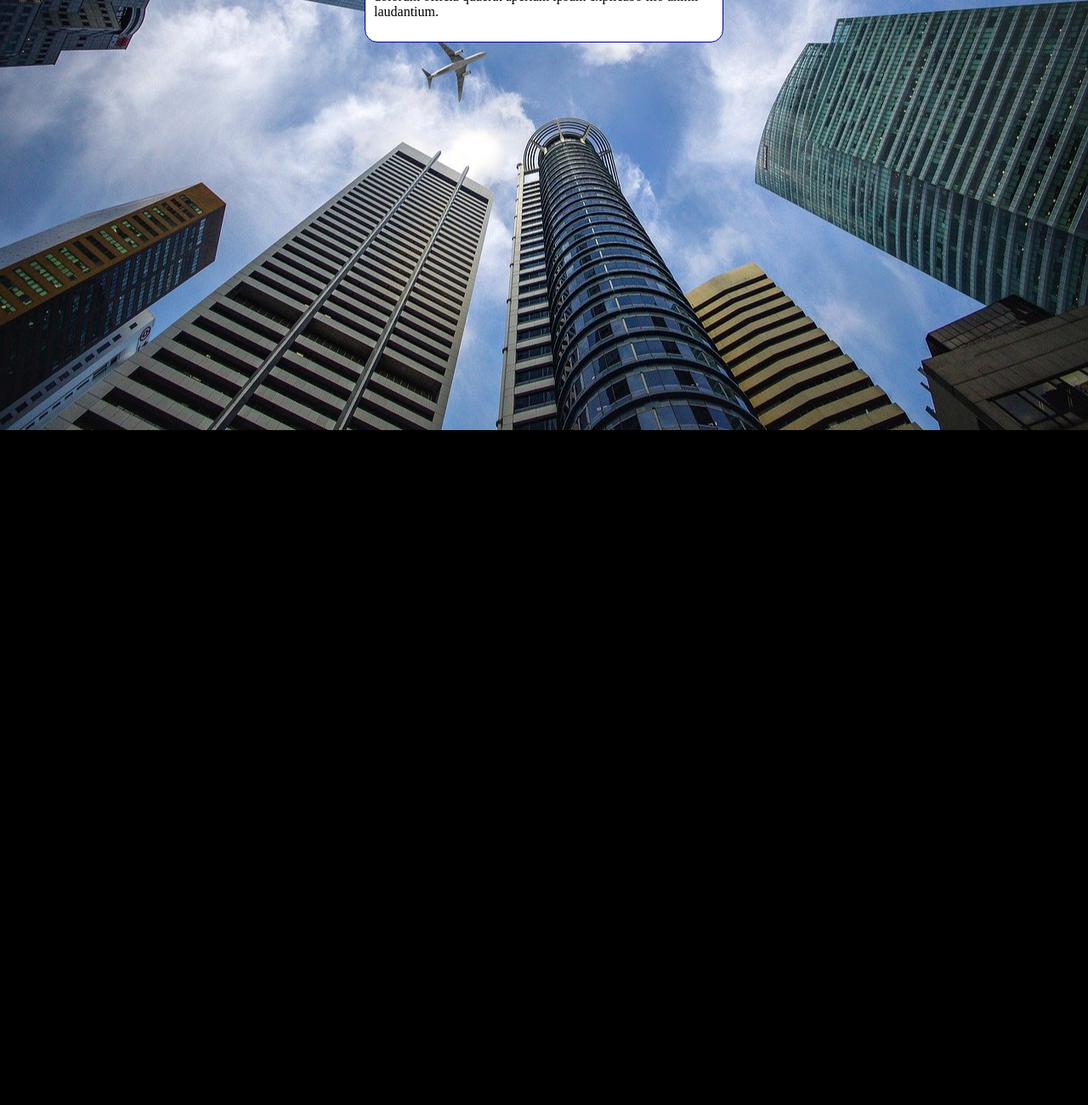
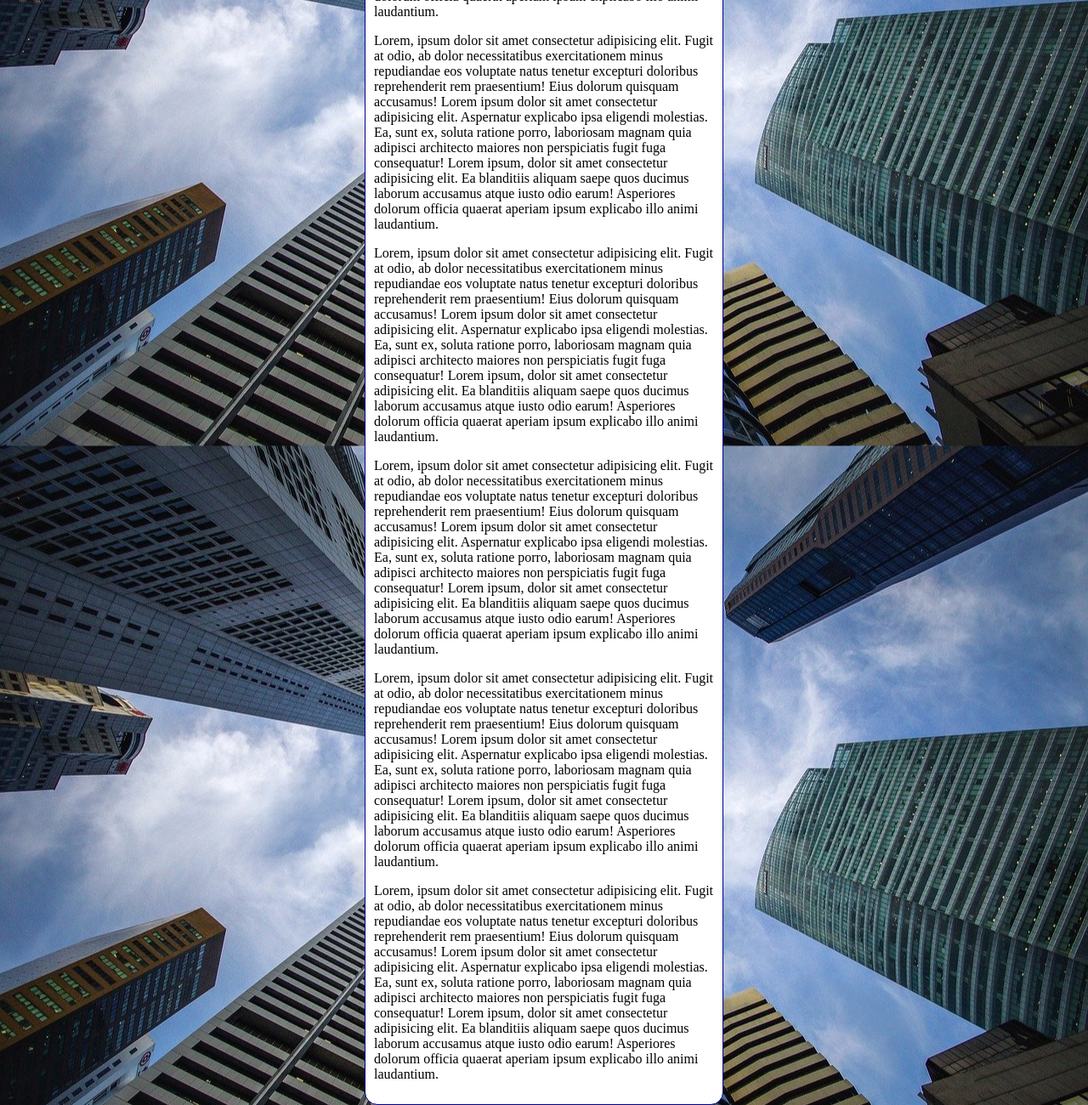
Before and after one commit to pedrofranca0/html-css, a plain HTML site: page exercicios/ex022/fundo006.html in a window 1280 px wide. Shown: the part 310-1610 px from the top of the page at 85% size. Before the commit the page ends 816 px from the top, so only its background shows below. Drawn offline with Linux system fonts and the light colour scheme.

Commit message:
adicionando conteúdo ao ex022

```diff
--- a/exercicios/ex022/fundo006.html
+++ b/exercicios/ex022/fundo006.html
@@ -10,7 +10,7 @@
             background-color: black;
             background-image: url('imagens/wallpaper002.jpg');
             background-position: center center;
-            background-repeat: no-repeat;
+            background-repeat: repeat-y;
             background-size: cover;
         }
 
@@ -28,6 +28,11 @@
     <main>
         <h1>Teste de Imagem de Fundo</h1>
         <p>Lorem, ipsum dolor sit amet consectetur adipisicing elit. Fugit at odio, ab dolor necessitatibus exercitationem minus repudiandae eos voluptate natus tenetur excepturi doloribus reprehenderit rem praesentium! Eius dolorum quisquam accusamus! Lorem ipsum dolor sit amet consectetur adipisicing elit. Aspernatur explicabo ipsa eligendi molestias. Ea, sunt ex, soluta ratione porro, laboriosam magnam quia adipisci architecto maiores non perspiciatis fugit fuga consequatur! Lorem ipsum, dolor sit amet consectetur adipisicing elit. Ea blanditiis aliquam saepe quos ducimus laborum accusamus atque iusto odio earum! Asperiores dolorum officia quaerat aperiam ipsum explicabo illo animi laudantium.</p>
+        <p>Lorem, ipsum dolor sit amet consectetur adipisicing elit. Fugit at odio, ab dolor necessitatibus exercitationem minus repudiandae eos voluptate natus tenetur excepturi doloribus reprehenderit rem praesentium! Eius dolorum quisquam accusamus! Lorem ipsum dolor sit amet consectetur adipisicing elit. Aspernatur explicabo ipsa eligendi molestias. Ea, sunt ex, soluta ratione porro, laboriosam magnam quia adipisci architecto maiores non perspiciatis fugit fuga consequatur! Lorem ipsum, dolor sit amet consectetur adipisicing elit. Ea blanditiis aliquam saepe quos ducimus laborum accusamus atque iusto odio earum! Asperiores dolorum officia quaerat aperiam ipsum explicabo illo animi laudantium.</p>
+        <p>Lorem, ipsum dolor sit amet consectetur adipisicing elit. Fugit at odio, ab dolor necessitatibus exercitationem minus repudiandae eos voluptate natus tenetur excepturi doloribus reprehenderit rem praesentium! Eius dolorum quisquam accusamus! Lorem ipsum dolor sit amet consectetur adipisicing elit. Aspernatur explicabo ipsa eligendi molestias. Ea, sunt ex, soluta ratione porro, laboriosam magnam quia adipisci architecto maiores non perspiciatis fugit fuga consequatur! Lorem ipsum, dolor sit amet consectetur adipisicing elit. Ea blanditiis aliquam saepe quos ducimus laborum accusamus atque iusto odio earum! Asperiores dolorum officia quaerat aperiam ipsum explicabo illo animi laudantium.</p>
+        <p>Lorem, ipsum dolor sit amet consectetur adipisicing elit. Fugit at odio, ab dolor necessitatibus exercitationem minus repudiandae eos voluptate natus tenetur excepturi doloribus reprehenderit rem praesentium! Eius dolorum quisquam accusamus! Lorem ipsum dolor sit amet consectetur adipisicing elit. Aspernatur explicabo ipsa eligendi molestias. Ea, sunt ex, soluta ratione porro, laboriosam magnam quia adipisci architecto maiores non perspiciatis fugit fuga consequatur! Lorem ipsum, dolor sit amet consectetur adipisicing elit. Ea blanditiis aliquam saepe quos ducimus laborum accusamus atque iusto odio earum! Asperiores dolorum officia quaerat aperiam ipsum explicabo illo animi laudantium.</p>
+        <p>Lorem, ipsum dolor sit amet consectetur adipisicing elit. Fugit at odio, ab dolor necessitatibus exercitationem minus repudiandae eos voluptate natus tenetur excepturi doloribus reprehenderit rem praesentium! Eius dolorum quisquam accusamus! Lorem ipsum dolor sit amet consectetur adipisicing elit. Aspernatur explicabo ipsa eligendi molestias. Ea, sunt ex, soluta ratione porro, laboriosam magnam quia adipisci architecto maiores non perspiciatis fugit fuga consequatur! Lorem ipsum, dolor sit amet consectetur adipisicing elit. Ea blanditiis aliquam saepe quos ducimus laborum accusamus atque iusto odio earum! Asperiores dolorum officia quaerat aperiam ipsum explicabo illo animi laudantium.</p>
+        <p>Lorem, ipsum dolor sit amet consectetur adipisicing elit. Fugit at odio, ab dolor necessitatibus exercitationem minus repudiandae eos voluptate natus tenetur excepturi doloribus reprehenderit rem praesentium! Eius dolorum quisquam accusamus! Lorem ipsum dolor sit amet consectetur adipisicing elit. Aspernatur explicabo ipsa eligendi molestias. Ea, sunt ex, soluta ratione porro, laboriosam magnam quia adipisci architecto maiores non perspiciatis fugit fuga consequatur! Lorem ipsum, dolor sit amet consectetur adipisicing elit. Ea blanditiis aliquam saepe quos ducimus laborum accusamus atque iusto odio earum! Asperiores dolorum officia quaerat aperiam ipsum explicabo illo animi laudantium.</p>
     </main>
 </body>
 </html>
```
